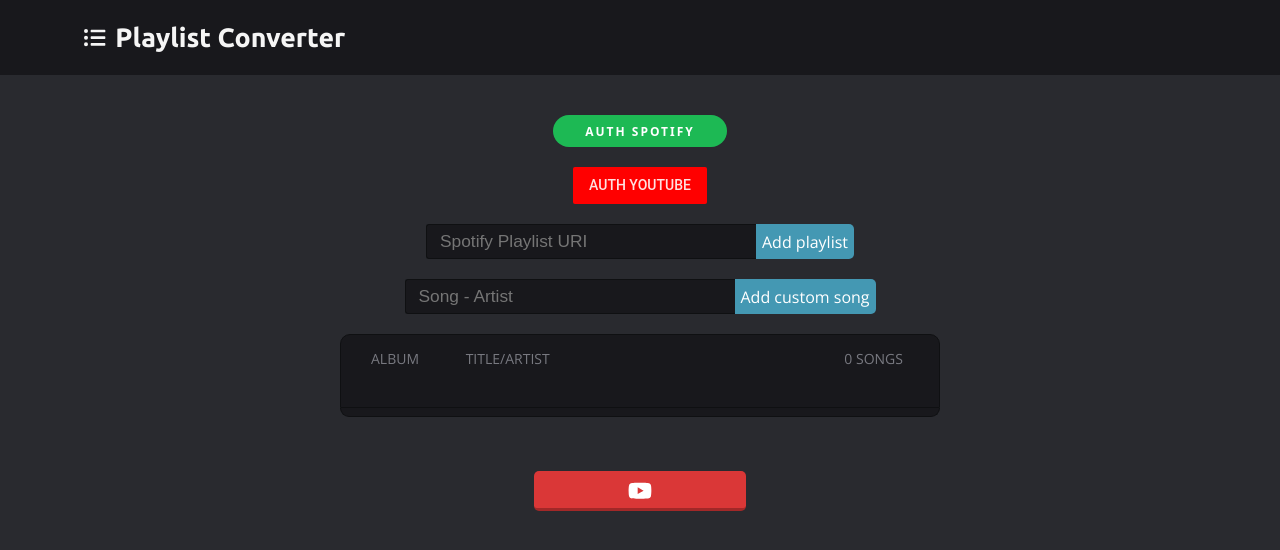
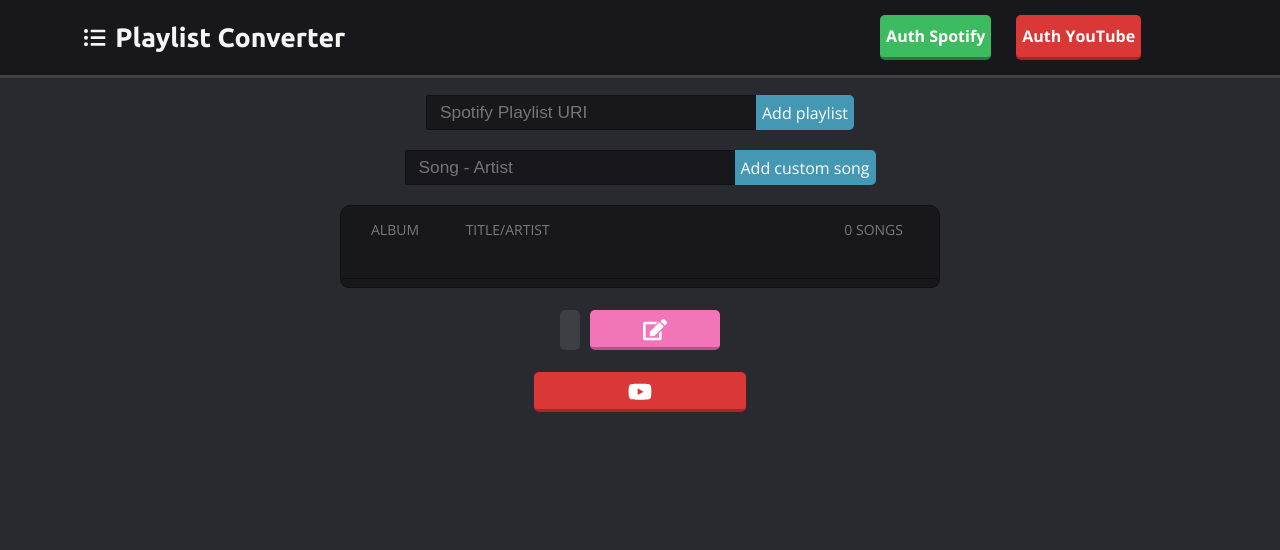
Before and after one commit to smzr/playlist-converter, a React (Create React App) app: page / in a window 1280 px wide. Shown: the top 550 px of the page. Built offline with nearby package versions, Linux system fonts and the light colour scheme.

Commit message:
Create YouTube Playlist Popup added

```diff
--- a/src/App.css
+++ b/src/App.css
@@ -22,6 +22,7 @@
         margin: 0;
         padding: 0;
         display: flex;
+        align-items: center;
         text-decoration: none;
         color: whitesmoke;
 }
@@ -77,7 +78,7 @@
         margin: 20px 20px;
 }
 
-input {
+.searchbar input {
         background-color: #18181c;
         border: 1px solid #0f1012;
         border-right: none;
@@ -93,7 +94,7 @@
         outline: none;
 }
 
-input:focus {
+.searchbar input:focus {
         border: 2px solid #4498b3;
         transition: ease 0.2s;
 }
@@ -111,49 +112,6 @@
 
 .submit:hover {
         transition: ease 0.2s;
-}
-
-.spotify-btn {
-        color: #fff;
-        background-color: #1db954;
-        border-color: #1aa34a;
-        transition-property: background-color,border-color,color,box-shadow,filter;
-        transition-duration: .3s;
-        border-width: 0;
-        letter-spacing: 2px;
-        min-width: 160px;
-        text-transform: uppercase;
-        white-space: normal;
-        font-weight: 700;
-        cursor: pointer;
-        font-size: 12px;
-        line-height: 1;
-        border-radius: 500px;
-        padding: 11px 32px 9px;
-        font-family: 'Noto Sans', sans-serif;
-        margin-top: 20px;
-}
-
-.youtube-btn {
-        color: rgba(255, 255, 255, 0.88);
-        background-color: #ff0000;
-        transition-property: box-shadow;
-        transition-duration: 0.28s;
-        transition-delay: 0s;
-        transition-timing-function: cubic-bezier(0.4, 0, 0.2, 1);
-        border-width: 0;
-        letter-spacing: 0px;
-        min-width: 71.9667px;
-        text-transform: uppercase;
-        white-space: nowrap;
-        font-weight: 500;
-        cursor: pointer;
-        font-size: 14px;
-        line-height: 17px;
-        border-radius: 2px;
-        padding: 10px 16px;
-        font-family: 'Roboto', 'Noto', sans-serif;
-        margin-top: 20px;
 }
 
 .list-main {
@@ -225,7 +183,7 @@
 .legend {
         color: #787980;
         background-color: #18181c;
-        z-index: 2;
+        z-index: 1;
         position: sticky;
         top: 0;
         margin-bottom: 10px;
@@ -255,13 +213,6 @@
         width: 100%;
 }
 
-.svg-inline--fa {
-        display: flex;
-        align-items: center;
-        justify-content: center;
-        margin: auto;
-}
-
 .fa-sync-alt{
         animation: spin 1s linear infinite;
 }
@@ -285,6 +236,7 @@
         font-size: 12pt;
         outline: none;
         display: flex;
+        align-items: center;
         flex-direction: column;
         overflow: hidden;
 }
@@ -312,6 +264,35 @@
 .btn-1:hover svg{
         margin-top: -23px;
 }
+.auth-btns {
+        display: flex;
+        align-items: center;
+        justify-content: center;
+}
+.auth-btns button {
+        display: flex;
+        justify-content: center;
+        align-items: center;
+        height: 45px;
+}
+.auth-btns button:hover {
+        cursor: pointer;
+        -webkit-box-shadow: 0px 0px 15px 0px rgba(0,0,0,0.75);
+        -moz-box-shadow: 0px 0px 15px 0px rgba(0,0,0,0.75);
+        box-shadow: 0px 0px 15px 0px rgba(0,0,0,0.75);
+        transition: ease 0.2s;
+}
+.auth-btns button:first-child {
+        margin-right: 25px;
+}
+.btn-ytauth {
+        background-color: #da3737;
+        border-color: #a22828;
+}
+.btn-spotauth {
+        background-color: #3dbb60;
+        border-color: #277c3e;
+}
 .toolbar {
         max-width: 600px;
         width: 100%;
@@ -333,18 +314,147 @@
         margin: 4px;
 }
 .progress-bar-container {
-        max-width: 550px;
         width: 100%;
-        margin: auto;
-        height: 10px;
-        background-color: rgb(122, 122, 122);
-        border-radius: 10px;
+        height: 3px;
+        background-color: rgba(255, 255, 255, 0.1);
         overflow: hidden;
-        transition: width ease 1.5s;
 }
 .progress-bar {
         background-color: rgb(150, 255, 93);
-        height: 10px;
-        transition: width ease 3s;
-        text-align: right;
+        height: 3px;
+        transition: width linear 0.5s;
 }
+.destPL {
+        max-width: 500px;
+        height: 40px;
+        margin: auto;
+        overflow: hidden;
+        display: flex;
+        justify-content: center;
+}
+.destPL-text {
+        background-color: rgba(255, 255, 255, 0.1);
+        max-width: 450px;
+        height: 40px;
+        line-height: 40px;
+        border-radius: 5px;
+        padding: 0 10px;
+        margin: 0;
+        margin-right: 10px;
+        overflow: hidden;
+}
+.popup {
+        position: fixed;
+        display: flex;
+        justify-content: center;
+        align-items: center;
+        width: 100%;
+        height: 100%;
+        top: 0;
+        left: 0;
+        right: 0;
+        bottom: 0;
+        margin: auto;
+        padding: 50px;
+        background-color: rgba(0,0,0, 0.5);
+        z-index: 2;
+}
+.popup_inner {
+        width: 500px;
+        height: 600px;
+        background: #292a2f;
+        border-radius: 15px;
+        overflow: hidden;
+        -webkit-box-shadow: 0px 0px 40px 0px rgba(0,0,0,0.3);
+        -moz-box-shadow: 0px 0px 40px 0px rgba(0,0,0,0.3);
+        box-shadow: 0px 0px 40px 0px rgba(0,0,0,0.3);
+}
+.popup .row {
+        margin: 0;
+}
+.popup_header {
+        background-color: #18181c;
+        color: white;
+        padding: 15px;
+}
+.popup_header h3 {
+        margin: 0;
+        line-height: 40px;
+}
+.close {
+        height: 40px;
+        border-radius: 5px;
+        border: none;
+        background: none;
+        color: white;
+        font-size: 12pt;
+        outline: none;
+        overflow: hidden;
+        padding: 0 !important;
+        transition: ease 0.3s;
+}
+.close:hover {
+        cursor: pointer;
+        background-color: rgba(255, 100, 100, 0.3);
+        transition: ease 0.3s;
+}
+.close:active {
+        background-color: rgba(255, 100, 100, 0.6);
+        transition: ease 0.3s;
+}
+.popup_body {
+        padding: 15px;
+        text-align: left;
+}
+.popup_body form {
+        font-weight: bold;
+}
+.popup_body input[name=title], textarea[name=description] {
+        background-color: #18181c;
+        border: 1px solid #0f1012;
+        color: #c6c7cf;
+        border-radius: 5px;
+        font-size: 12pt;
+        font-family: 'Open Sans', sans-serif;
+        padding-left: 13px;
+        text-align: left;
+        height: 35px;
+        max-width: 100%;
+        max-height: 250px;
+        transition: ease 0.2s;
+        outline: none;
+}
+.popup_body textarea[name=description] {
+        width: 100%;
+        height: 100px;
+        min-width: 60%;
+        min-height: 100px;
+}
+.popup_body label {
+        line-height: 45px;
+}
+.popup_body input[name=submit] {
+        height: 40px;
+        border-radius: 5px;
+        border: none;
+        border-bottom: 3px solid #3680aa;
+        background-color: #47abe3;
+        color: white;
+        font-size: 12pt;
+        font-family: 'Open Sans', sans-serif;
+        font-weight: bold;
+        outline: none;
+        display: flex;
+        overflow: hidden;
+        margin: auto;
+        margin-top: 20px;
+}
+.popup_body input[name=submit]:active {
+        border-bottom: none;
+}
+.popup_body input[name=submit]:hover {
+        cursor: pointer;
+        -webkit-box-shadow: 0px 0px 20px 0px rgba(0,0,0,0.3);
+        -moz-box-shadow: 0px 0px 20px 0px rgba(0,0,0,0.3);
+        box-shadow: 0px 0px 20px 0px rgba(0,0,0,0.3);
+}
--- a/src/App.js
+++ b/src/App.js
@@ -3,7 +3,7 @@
 import './bootstrap-grid.css';
 import queryString from 'query-string';
 import FlipMove from 'react-flip-move';
-import { faRandom, faTrash, faExchangeAlt, faSyncAlt, faCheck, faListUl } from "@fortawesome/free-solid-svg-icons";
+import { faRandom, faTrash, faExchangeAlt, faSyncAlt, faCheck, faListUl, faEdit, faTimes } from "@fortawesome/free-solid-svg-icons";
 import { faYoutube } from "@fortawesome/free-brands-svg-icons"
 import { FontAwesomeIcon } from "@fortawesome/react-fontawesome";
 
@@ -11,10 +11,16 @@
         constructor(props) {
                 super(props)
                 this.state = {
-                  spotify_access_token: '',
-                  youtube_access_token: ''
+                        showPopup: false,
+                        playlistId: '',
+                        progress: 0
+                };
+
+                this.handlePlaylistIdChange = this.handlePlaylistIdChange.bind(this)
+                this.handleProgressChange = this.handleProgressChange.bind(this)
+                this.togglePopup = this.togglePopup.bind(this)
         }
-      }
+
         componentDidMount() {
                 let parsed = queryString.parse(window.location.search);
                 if (parsed.spotify_access_token !== undefined) {
@@ -23,22 +29,47 @@
                 if (parsed.youtube_access_token !== undefined) {
                         localStorage.youtube_access_token = parsed.youtube_access_token
                 }
+                this.setState({playlistId: localStorage.playlist_id})
+        }
+
+        handlePlaylistIdChange(playlistId) {
+                this.setState({playlistId: playlistId});
+                localStorage.playlist_id = playlistId;
+        }
+
+        handleProgressChange(progress) {
+                this.setState({progress: progress});
+        }
+
+        togglePopup() {
+                this.setState({showPopup: !this.state.showPopup})
         }
         render() {
                 return (
                         <div className="App">
                                 <header>
-                              <div id="header-content">
-                                    <a id="logo" href="#/">
+                                        <div id="header-content" className="row">
+                                                <a id="logo" className="col-4" href="#/">
                                                         <FontAwesomeIcon icon={faListUl} size="lg" />
                                                         <h1>Playlist Converter</h1>
                                                 </a>
+                                                <div className="auth-btns col-4 offset-4">
+                                                        <button className="btn-1 btn-spotauth" onClick={() => window.location = 'http://localhost:8888/spotify/authenticate/?spotify_access_token=' + this.state.spotify_access_token + '&youtube_access_token=' + this.state.youtube_access_token}><span className="btn-text">Auth Spotify</span></button>
+                                                        <button className="btn-1 btn-ytauth" onClick={() => window.location = 'http://localhost:8888/youtube/authenticate/?spotify_access_token=' + this.state.spotify_access_token + '&youtube_access_token=' + this.state.youtube_access_token}><span className="btn-text">Auth YouTube</span></button>
+                                                </div>
+                                        </div>
+                                        <div className="progress-bar-container">
+                                                <div className="progress-bar" style={{width : this.state.progress + '%'}}></div>
                                         </div>
                                 </header>
-                        <button className="spotify-btn" onClick={() => window.location = 'http://localhost:8888/spotify/authenticate/?spotify_access_token=' + this.state.spotify_access_token + '&youtube_access_token=' + this.state.youtube_access_token}>Auth Spotify</button>
+                                <TrackList playlistId={this.state.playlistId} onPlaylistIdChange={this.handlePlaylistIdChange} onProgressChange={this.handleProgressChange}/>
                                 <br/>
-                        <button className="youtube-btn" onClick={() => window.location = 'http://localhost:8888/youtube/authenticate/?spotify_access_token=' + this.state.spotify_access_token + '&youtube_access_token=' + this.state.youtube_access_token}>Auth YouTube</button>
-                        <TrackList/>
+                                <div className="destPL"><p className="destPL-text">{this.state.playlistId}</p><button onClick={()=>this.togglePopup()} className="btn-1"><FontAwesomeIcon icon={faEdit} size="lg" /><span className="btn-text hovertext">New Playlist</span></button></div>
+                                <br/>
+                                <div>
+                                        <button onClick={() => window.open('https://www.youtube.com/playlist?list='+this.state.playlistId)} className="btn-1 btn-yt"><FontAwesomeIcon icon={faYoutube} size="lg" /><span className="btn-text hovertext">Open YouTube Playlist</span></button>
+                                </div>
+                                {this.state.showPopup ? <Popup text='Close Me' closePopup={this.togglePopup} onPlaylistIdChange={this.handlePlaylistIdChange}/> : null}
                         </div>
                 );
         }
@@ -50,13 +81,16 @@
                 this.state = {
                         userInput: '',
                         inputURI:'',
-                  list: [],
-                  progress: '0',
-                  progresswidth: '0',
-                  playlistId: 'PLaq91DRBmQjAaSqcKlg-1Fgz9DWIUPZ8V',
-                  history: []
+                        list: []
+                };
+
+                this.handlePlaylistIdChange = this.handlePlaylistIdChange.bind(this)
         }
+
+        handlePlaylistIdChange(playlistId) {
+          this.props.onPlaylistIdChange(playlistId);
         }
+
         addToList(spotdata) {
                 let listBuffer = this.state.list;
                 const element = {
@@ -85,7 +119,7 @@
                                 listBuffer.push(emt)
                         }
                 }
-            this.setState({list: listBuffer, progresswidth: 100})
+                this.setState({list: listBuffer})
         }
         addItem(text) {
                 const element = {
@@ -117,16 +151,12 @@
                         listBuffer.push(emt)
                 }
                 this.setState({list: listBuffer, userInput: ''})
-            this.setState({progresswidth: 100})
         }
         removeItem(key) {
                 var filteredList = this.state.list.filter(function(item){
                         return (item.key !== key)
                 })
                 this.setState({list: filteredList})
-            if (filteredList.length === 0) {
-                  this.setState({progresswidth: 0})
-            }
         }
         changeIcon(key, icon) {
                 let listBuffer = this.state.list
@@ -153,36 +183,15 @@
                 })
 
         }
-      createPlaylist(title){
-            let parsed = queryString.parse(window.location.search);
-            let yt = localStorage.youtube_access_token;
-            // create youtube playlist
-            fetch('https://www.googleapis.com/youtube/v3/playlists?part=snippet', {
-                  method: 'POST',
-                  headers: {
-                        'Content-type': 'application/json',
-                        'Authorization': 'Bearer ' + yt,
-                  },
-                  body: JSON.stringify({
-                        'snippet':
-                        {
-                              'title':title
-                        }
-                  })
-            }).then(response => response.json()).then(ytdata => {
-                  console.log(ytdata)
-                  this.setState({playlistId: ytdata.id})
-            })
-      }
         insertPlaylistItems() {
+                this.props.onProgressChange(0)
                 let i = 0;
                 let listBuffer = this.state.list;
                 let thisBuffer = this;
-            let playlistId = this.state.playlistId;
-            let parsed = queryString.parse(window.location.search);
+                let playlistId = this.props.playlistId;
                 let yt =localStorage.youtube_access_token;
                 let progressIncrement = 100 * (1 / listBuffer.length)
-            let progressBuffer = 0
+                let progress = 0
                 function insertLoop() {
                         listBuffer[i].icon = faSyncAlt
                         listBuffer[i].icondisplay = 'inherit'
@@ -215,13 +224,11 @@
                                         console.log(playlistdata)
                                         listBuffer[i].icon = faCheck
                                         listBuffer[i].icondisplay = 'inherit'
-                              progressBuffer += progressIncrement
-                              thisBuffer.setState({progress: progressBuffer})
+                                        progress += progressIncrement
+                                        thisBuffer.props.onProgressChange(progress)
                                         i++
                                         if (i < listBuffer.length) {
                                                 insertLoop()
-                              } else {
-                                    thisBuffer.setState({progresswidth: 0})
                                         }
                                 })
                         })
@@ -229,7 +236,8 @@
                 insertLoop()
         }
         clearList() {
-            this.setState({list: [], progresswidth: 0})
+                this.setState({list: []})
+                this.props.onProgressChange(0)
         }
         shuffle() {
                 let listBuffer = this.state.list;
@@ -287,19 +295,78 @@
                                                 )}
                                         </FlipMove>
                                 </div>
-                                          <br/>
-                                          <div className="progress-bar-container" style={{width: this.state.progresswidth+'%'}}>
-                                                <div className="progress-bar" style={{width : this.state.progress + '%'}}></div>
-                                          </div>
-                                          <br/>
-                                          <button onClick={()=>this.createPlaylist()} className="btn-1" style={{display : 'none'}}>Create Youtube Playlist</button>
-                                          <p style={{display : 'none'}}>Current playlist: {this.state.playlistId}</p>
-                                          <div>
-                                                <button onClick={() => window.open('https://www.youtube.com/playlist?list='+this.state.playlistId)} className="btn-1 btn-yt"><FontAwesomeIcon icon={faYoutube} size="lg" /><span className="btn-text hovertext">Open YouTube Playlist</span></button>
-                                          </div>
                         </div>
                 )
         }
 }
 
+class Popup extends Component {
+        constructor(props) {
+                super(props)
+                this.state = {
+                        title: '',
+                        description: ''
+                }
+
+                this.handleSubmit = this.handleSubmit.bind(this)
+        }
+
+        handleSubmit(e) {
+                e.preventDefault();
+                let title = e.target.title.value;
+                let description = e.target.description.value;
+                this.createPlaylist(title, description);
+        }
+
+        createPlaylist(title, description) {
+                let yt = localStorage.youtube_access_token;
+                fetch('https://www.googleapis.com/youtube/v3/playlists?part=snippet', {
+                        method: 'POST',
+                        headers: {
+                                'Content-type': 'application/json',
+                                'Authorization': 'Bearer ' + yt,
+                        },
+                        body: JSON.stringify({
+                                'snippet':
+                                {
+                                        'title':title,
+                                        'description':description
+                                }
+                        })
+                }).then(response => response.json()).then(data => {
+                        console.log(data)
+                        this.props.onPlaylistIdChange(data.id);
+                })
+        }
+
+        render() {
+                return (
+                        <div className='popup'>
+                                <div className='popup_inner'>
+                                        <div className="row popup_header">
+                                                <h3 className="col-8">Create new YouTube Playlist</h3>
+                                                <button onClick={this.props.closePopup} className="close col-1 offset-3"><FontAwesomeIcon icon={faTimes} size="lg" /></button>
+                                        </div>
+                                        <div className="popup_body">
+                                                <form onSubmit={this.handleSubmit}>
+                                                        <label>
+                                                                Title:<br/>
+                                                        <input name="title" type="text" required value={this.state.title} onChange={e => this.setState({title: e.target.value})} />
+                                                        </label>
+                                                        <br/>
+                                                        <label>
+                                                                Description:<br/>
+                                                                <textarea name="description" value={this.state.description} onChange={e => this.setState({description: e.target.value})} />
+                                                        </label>
+                                                        <br/>
+                                                        <input name="submit" type="submit" value="Create" />
+                                                </form>
+
+                                        </div>
+                                </div>
+                        </div>
+                );
+        }
+}
+
 export default App;
```
Lines whose indentation alone changed are shown as unchanged.
